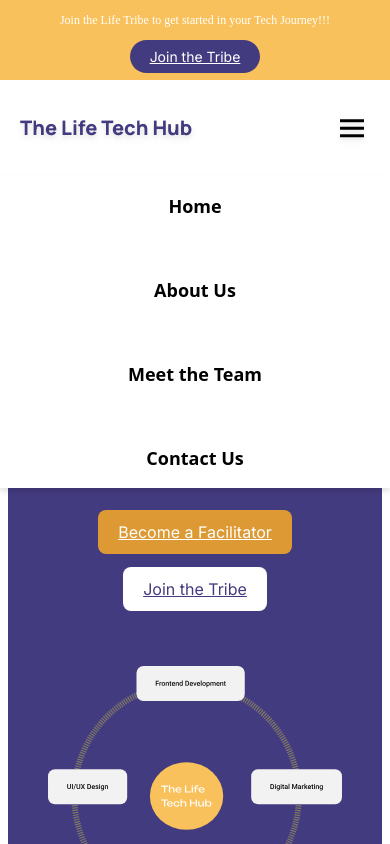
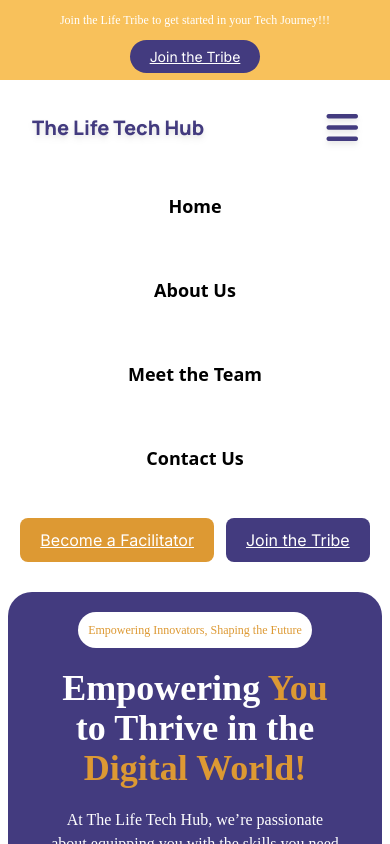
Before and after one commit to olugbogi/life-tech-hub, a React (Vite) app: page / in a window 390 px wide. Both pictures are taken after a click on the icon 352 px from the left and 128 px from the top of the page. Shown: the top 844 px of the page. Built offline with nearby package versions, Linux system fonts and the light colour scheme; a web font is replaced by a local one.

Commit message:
changes on hamburger

```diff
--- a/index.html
+++ b/index.html
@@ -7,6 +7,13 @@
     <link
       href="https://unpkg.com/boxicons@2.1.4/css/boxicons.min.css"
       rel="stylesheet"
+    />
+    <link
+      rel="stylesheet"
+      href="https://cdnjs.cloudflare.com/ajax/libs/font-awesome/6.6.0/css/all.min.css"
+      integrity="sha512-Kc323vGBEqzTmouAECnVceyQqyqdsSiqLQISBL29aUW4U/M7pSPA/gEUZQqv1cwx4OnYxTxve5UMg5GT6L4JJg=="
+      crossorigin="anonymous"
+      referrerpolicy="no-referrer"
     />
     <title>The Life Tech Hub</title>
   </head>
--- a/src/components/Navbar.jsx
+++ b/src/components/Navbar.jsx
@@ -4,11 +4,10 @@ import { useState } from "react";
 
 function Navbar() {
   const [isMenuOpen, setIsMenuOpen] = useState(false);
-  console.log(isMenuOpen);
 
   return (
     <div>
-      <div className="flex items-center justify-between px-5 mx-auto drop-shadow-md md:px-5 lg:px-20 py-7">
+      <div className="flex items-center justify-between px-8 mx-auto drop-shadow-md md:px-20 py-7">
         <a
           href="/"
           className="text-xl font-extrabold transition-all text-primary font-manrope hover:scale-105"
@@ -28,24 +27,24 @@ function Navbar() {
           ))}
         </ul>
 
-        <div className="items-center justify-center hidden gap-3 md:flex">
+        <div className="items-center justify-center hidden gap-3 lg:flex">
           <Buttons />
         </div>
 
         {/* Mobile Menu */}
         <i
-          className="block text-4xl cursor-pointer bx bx-menu xl:hidden"
+          className="block text-4xl cursor-pointer text-primary fa-solid fa-bars xl:hidden"
           onClick={() => setIsMenuOpen(!isMenuOpen)}
         ></i>
+      </div>
 
-        <div
-          className={`absolute xl:hidden top-24 md:top-36 left-0 w-full bg-white flex flex-col items-center gap-6 font-semibold text-lg transform transition-transform ${
-            isMenuOpen === true ? "opacity-100" : "opacity-0"
-          }`}
-          style={{
-            transition: "transform 0.3s ease-in-out, opacity 0.3s ease-in-out",
-          }}
-        >
+      {/* Mobile Menu Container */}
+      <div
+        className={`${
+          isMenuOpen ? "max-h-screen opacity-100" : "max-h-0 opacity-0"
+        } overflow-hidden transition-all duration-300 ease-in-out`}
+      >
+        <div className="bg-white flex flex-col items-center gap-6 font-semibold text-lg">
           {mockData.map((item) => (
             <a
               key={item.id}
@@ -56,6 +55,9 @@ function Navbar() {
             </a>
           ))}
         </div>
+        <div className="my-10">
+          <Buttons />
+        </div>
       </div>
     </div>
   );
--- a/src/mockData/data.js
+++ b/src/mockData/data.js
@@ -10,11 +10,13 @@ const navbarMenu = [
     title: "About Us",
     link: "#about",
   },
+
   {
     id: 3,
     title: "Meet the Team",
     link: "#meet",
   },
+
   {
     id: 4,
     title: "Contact Us",
```
